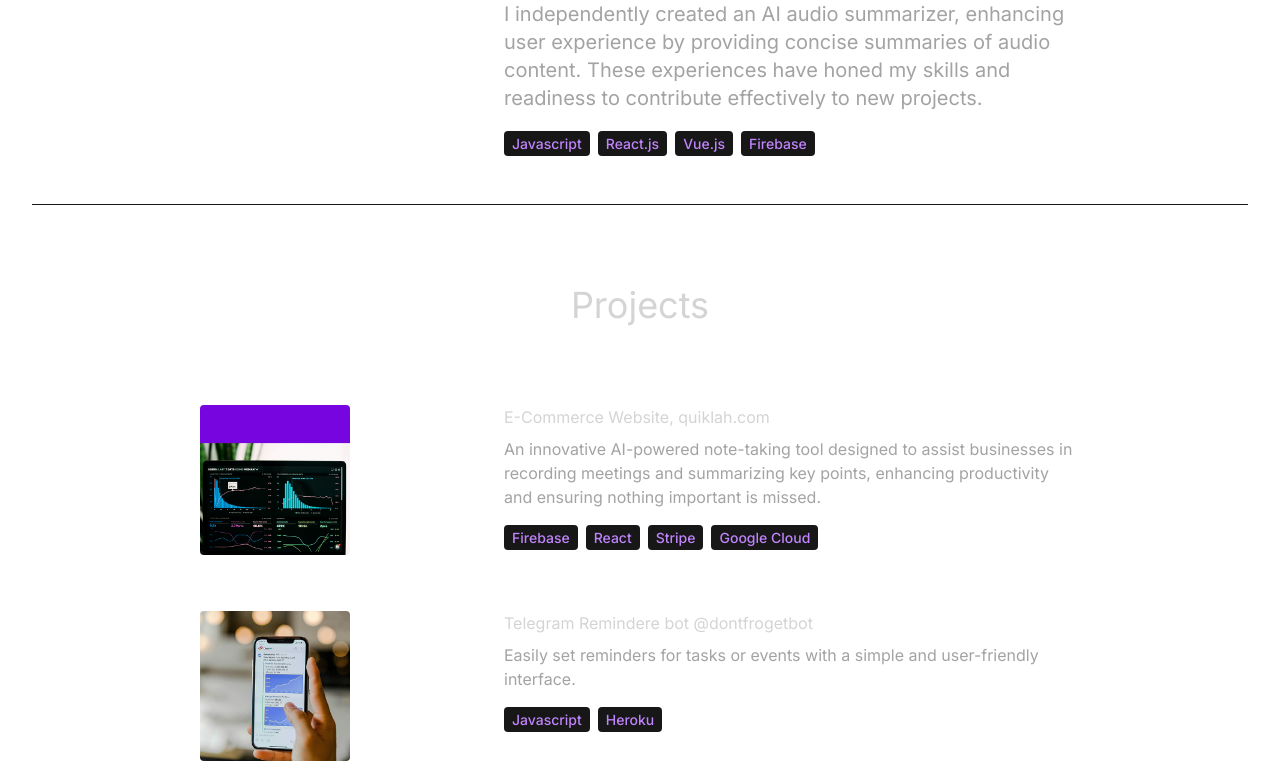
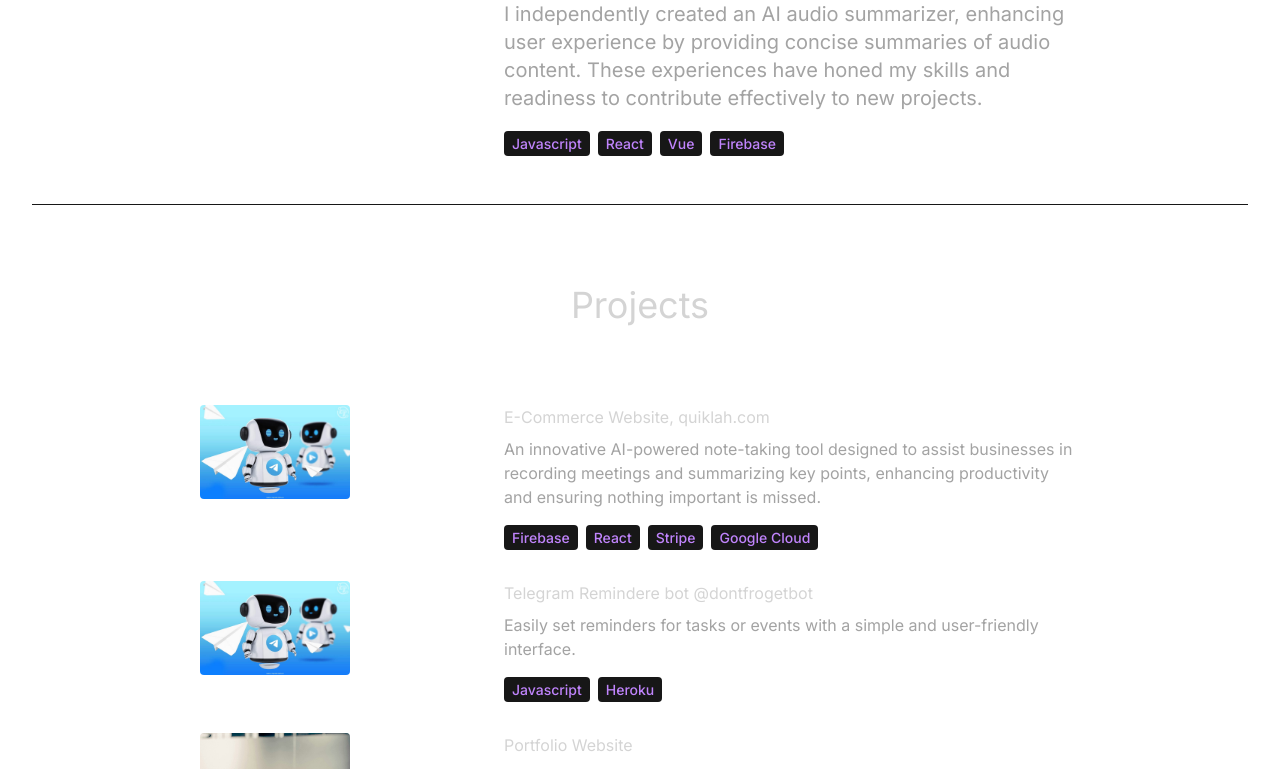
Before and after one commit to haojun141/my-react-portfolio, a React (Vite) app: page / in a window 1280 px wide. Shown: the part 2647-3416 px from the top of the page. Built offline with nearby package versions, Linux system fonts and the light colour scheme.

Commit message:
added text

```diff
--- a/src/constants/index.js
+++ b/src/constants/index.js
@@ -1,5 +1,5 @@
-import project1 from "../assets/projects/project-1.jpg";
-import project2 from "../assets/projects/project-2.jpg";
+import project1 from "../assets/projects/telebotimage.jpeg";
+import project2 from "../assets/projects/telebotimage.jpeg";
 import project3 from "../assets/projects/project-3.jpg";
 
 export const HERO_CONTENT = `As a recent graduate with a specialization in front-end development, I am deeply enthusiastic about crafting engaging user interfaces and seamless experiences. Armed with a solid foundation in JavaScript, React, and Vue.js, I am eager to dive into the world of web development. Additionally, my familiarity with database technologies such as MySQL and Firebase positions me to contribute effectively to both front-end and back-end development tasks. I am eager to collaborate with teams to bring innovative ideas to life and contribute to the creation of impactful digital solutions.`;
@@ -12,7 +12,7 @@
     role: "Full stack Developer",
     company: "ATTOPOLIS (B2B International Medical Digital Platform)",
     description: `During my internship, I led the development of key features for the company's website. One significant addition was implementing a mass email registration function with duplicate detection, ensuring a clean database. Additionally, I independently created an AI audio summarizer, enhancing user experience by providing concise summaries of audio content. These experiences have honed my skills and readiness to contribute effectively to new projects.`,
-    technologies: ["Javascript", "React.js", "Vue.js", "Firebase"],
+    technologies: ["Javascript", "React", "Vue", "Firebase"],
   },
 ];
 
```
